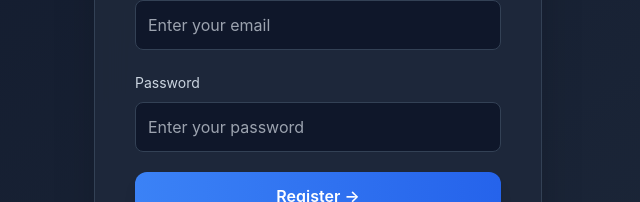
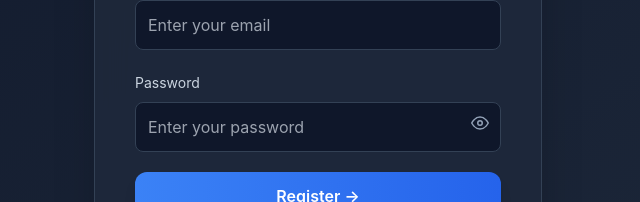
Before and after one commit to jayadithya24/phishguard, a React (Create React App) app in the folder client/: page /register in a window 1280 px wide. Shown: the part 407-609 px from the top of the page, without its empty margins (322-962 px from the left). Built offline with nearby package versions, Linux system fonts and the light colour scheme.

Commit message:
Added password toggle for login and register, improved scan UI

```diff
--- a/client/package.json
+++ b/client/package.json
@@ -13,6 +13,7 @@
     "react-chartjs-2": "^5.3.1",
     "react-countup": "^6.5.3",
     "react-dom": "^19.2.4",
+    "react-icons": "^5.6.0",
     "react-router-dom": "^7.13.1",
     "react-scripts": "5.0.1",
     "web-vitals": "^2.1.4"
--- a/client/src/components/Login.jsx
+++ b/client/src/components/Login.jsx
@@ -1,5 +1,6 @@
 import React, { useState } from "react";
 import { Link, useNavigate } from "react-router-dom";
+import { FiEye, FiEyeOff } from "react-icons/fi";
 
 /* ==========================================
    🌍 API BASE (DEV + PRODUCTION SAFE)
@@ -13,7 +14,9 @@ const API_BASE =
 const Login = ({ onLogin }) => {
   const [email, setEmail] = useState("");
   const [password, setPassword] = useState("");
+  const [showPassword, setShowPassword] = useState(false);
   const [loading, setLoading] = useState(false);
+
   const navigate = useNavigate();
 
   const handleLogin = async (e) => {
@@ -40,6 +43,7 @@ const Login = ({ onLogin }) => {
       } else {
         alert(data.message || "Login failed");
       }
+
     } catch (error) {
       console.error("Login error:", error);
       alert("Server error. Please try again.");
@@ -53,8 +57,10 @@ const Login = ({ onLogin }) => {
 
       <div className="w-full max-w-md bg-slate-800/90 backdrop-blur-lg p-10 rounded-2xl shadow-2xl border border-slate-700">
 
+        {/* ICON */}
         <div className="flex justify-center mb-4 text-4xl">🛡️</div>
 
+        {/* TITLE */}
         <h2 className="text-3xl font-semibold text-center text-white">
           Welcome Back
         </h2>
@@ -63,8 +69,10 @@ const Login = ({ onLogin }) => {
           Login to PhishGuard
         </p>
 
+        {/* FORM */}
         <form onSubmit={handleLogin} className="space-y-5">
 
+          {/* EMAIL */}
           <div>
             <label className="text-sm text-slate-300">
               Email Address
@@ -80,21 +88,33 @@ const Login = ({ onLogin }) => {
             />
           </div>
 
-          <div>
+          {/* PASSWORD */}
+          <div className="relative">
             <label className="text-sm text-slate-300">
               Password
             </label>
 
             <input
-              type="password"
+              type={showPassword ? "text" : "password"}
               placeholder="Enter your password"
               value={password}
               onChange={(e) => setPassword(e.target.value)}
               required
-              className="mt-2 w-full p-3 rounded-lg bg-slate-900 border border-slate-700 text-white focus:outline-none focus:ring-2 focus:ring-blue-500"
+              className="mt-2 w-full p-3 pr-10 rounded-lg bg-slate-900 border border-slate-700 text-white focus:outline-none focus:ring-2 focus:ring-blue-500"
             />
+
+            {/* EYE ICON */}
+            <button
+              type="button"
+              onClick={() => setShowPassword(!showPassword)}
+              className="absolute right-3 top-11 text-slate-400 hover:text-white"
+            >
+              {showPassword ? <FiEyeOff size={18} /> : <FiEye size={18} />}
+            </button>
+
           </div>
 
+          {/* LOGIN BUTTON */}
           <button
             type="submit"
             disabled={loading}
@@ -105,6 +125,7 @@ const Login = ({ onLogin }) => {
 
         </form>
 
+        {/* REGISTER LINK */}
         <p className="text-center text-slate-400 mt-6">
           Don't have an account?{" "}
           <Link to="/register" className="text-blue-400 hover:underline">
--- a/client/src/components/Register.jsx
+++ b/client/src/components/Register.jsx
@@ -1,5 +1,6 @@
 import React, { useState } from "react";
 import { useNavigate, Link } from "react-router-dom";
+import { FiEye, FiEyeOff } from "react-icons/fi";
 
 /* ==========================================
    🌍 API BASE (DEV + PRODUCTION SAFE)
@@ -14,6 +15,7 @@ const Register = () => {
   const [name, setName] = useState("");
   const [email, setEmail] = useState("");
   const [password, setPassword] = useState("");
+  const [showPassword, setShowPassword] = useState(false);
   const [loading, setLoading] = useState(false);
 
   const navigate = useNavigate();
@@ -39,6 +41,7 @@ const Register = () => {
       } else {
         alert(data.message || "Registration failed");
       }
+
     } catch (error) {
       console.error("Register error:", error);
       alert("Server error. Please try again.");
@@ -52,8 +55,10 @@ const Register = () => {
 
       <div className="w-full max-w-md bg-slate-800/90 backdrop-blur-lg p-10 rounded-2xl shadow-2xl border border-slate-700">
 
+        {/* ICON */}
         <div className="flex justify-center mb-4 text-4xl">🛡️</div>
 
+        {/* TITLE */}
         <h2 className="text-3xl font-semibold text-center text-white">
           Create Account
         </h2>
@@ -62,8 +67,10 @@ const Register = () => {
           Join PhishGuard
         </p>
 
+        {/* FORM */}
         <form onSubmit={handleRegister} className="space-y-5">
 
+          {/* NAME */}
           <div>
             <label className="text-sm text-slate-300">Name</label>
 
@@ -77,6 +84,7 @@ const Register = () => {
             />
           </div>
 
+          {/* EMAIL */}
           <div>
             <label className="text-sm text-slate-300">Email Address</label>
 
@@ -90,19 +98,31 @@ const Register = () => {
             />
           </div>
 
-          <div>
+          {/* PASSWORD */}
+          <div className="relative">
             <label className="text-sm text-slate-300">Password</label>
 
             <input
-              type="password"
+              type={showPassword ? "text" : "password"}
               placeholder="Enter your password"
               value={password}
               onChange={(e) => setPassword(e.target.value)}
               required
-              className="mt-2 w-full p-3 rounded-lg bg-slate-900 border border-slate-700 text-white focus:outline-none focus:ring-2 focus:ring-blue-500"
+              className="mt-2 w-full p-3 pr-10 rounded-lg bg-slate-900 border border-slate-700 text-white focus:outline-none focus:ring-2 focus:ring-blue-500"
             />
+
+            {/* EYE BUTTON */}
+            <button
+              type="button"
+              onClick={() => setShowPassword(!showPassword)}
+              className="absolute right-3 top-11 text-slate-400 hover:text-white"
+            >
+              {showPassword ? <FiEyeOff size={18} /> : <FiEye size={18} />}
+            </button>
+
           </div>
 
+          {/* BUTTON */}
           <button
             type="submit"
             disabled={loading}
@@ -113,6 +133,7 @@ const Register = () => {
 
         </form>
 
+        {/* LOGIN LINK */}
         <p className="text-center text-slate-400 mt-6">
           Already have an account?{" "}
           <Link to="/login" className="text-blue-400 hover:underline">
--- /dev/null
+++ b/package.json
@@ -0,0 +1,5 @@
+{
+  "dependencies": {
+    "bcryptjs": "^3.0.3"
+  }
+}
```
Also changed, not shown: 2 other files (tests, documents, lock files or other folders).
